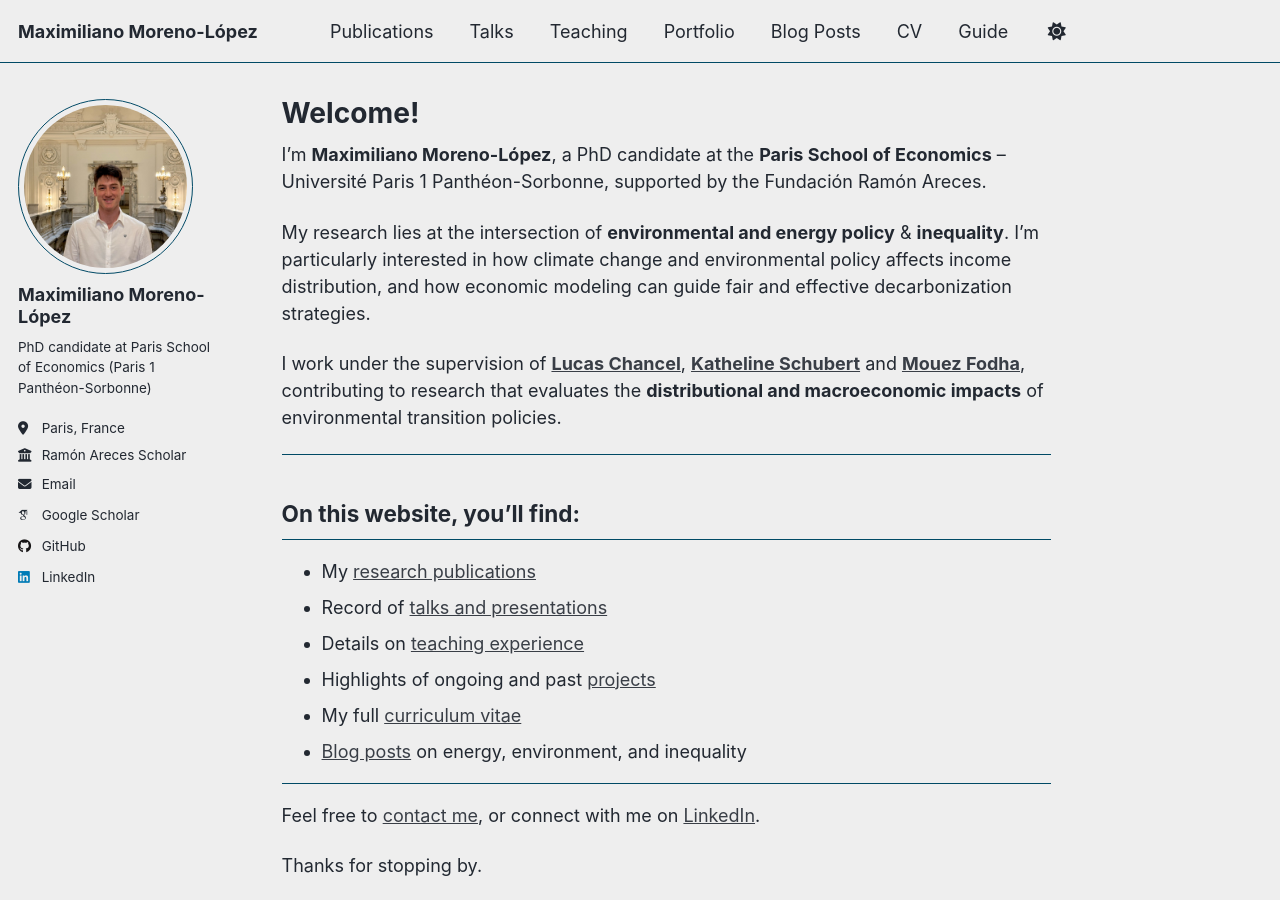
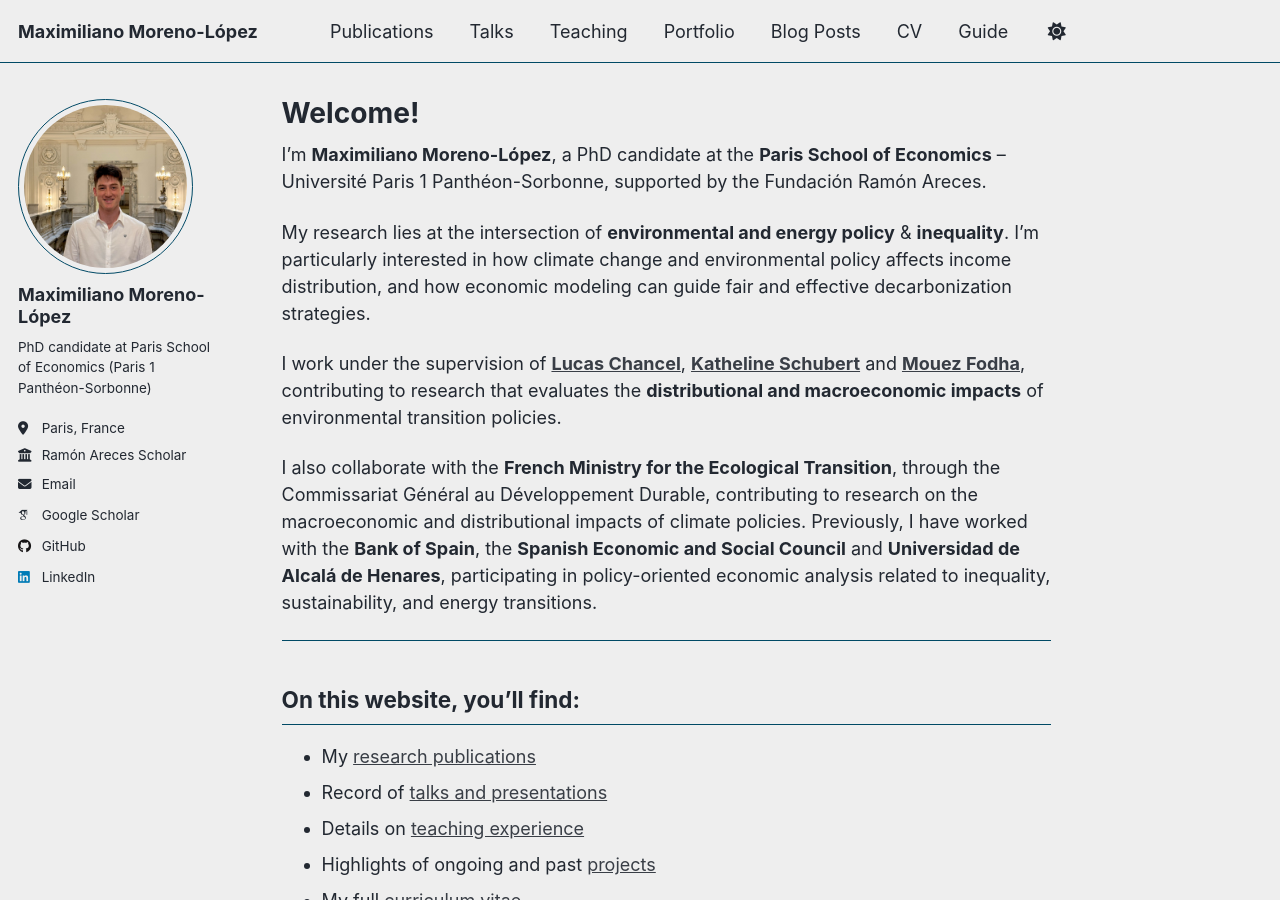
Before and after one commit to MaximilianoMoreno-Lopez/MaximilianoMoreno-Lopez.github.io, a Jekyll site: the page built from _pages/about.md, in a window 1280 px wide and 900 px high. Built offline with Jekyll 4.4.1, drawn with Linux system fonts in a browser that asks for light colours; some web fonts are replaced; a script that is not in the unit is left out.

Commit message:
Update about.md

```diff
--- a/_pages/about.md
+++ b/_pages/about.md
@@ -12,6 +12,8 @@ I’m **Maximiliano Moreno-López**, a PhD candidate at the **Paris School of Ec
 My research lies at the intersection of **environmental and energy policy** & **inequality**. I’m particularly interested in how climate change and environmental policy affects income distribution, and how economic modeling can guide fair and effective decarbonization strategies.
 
 I work under the supervision of [**Lucas Chancel**](https://lucaschancel.com/en/), [**Katheline Schubert**](https://www.parisschoolofeconomics.eu/personnes/katheline-schubert/) and [**Mouez Fodha**](https://www.parisschoolofeconomics.eu/personnes/mouez-fodha/), contributing to research that evaluates the **distributional and macroeconomic impacts** of environmental transition policies.
+
+I also collaborate with the **French Ministry for the Ecological Transition**, through the Commissariat Général au Développement Durable, contributing to research on the macroeconomic and distributional impacts of climate policies. Previously, I have worked with the **Bank of Spain**, the **Spanish Economic and Social Council** and **Universidad de Alcalá de Henares**, participating in policy-oriented economic analysis related to inequality, sustainability, and energy transitions.
 
 ---
 
```
